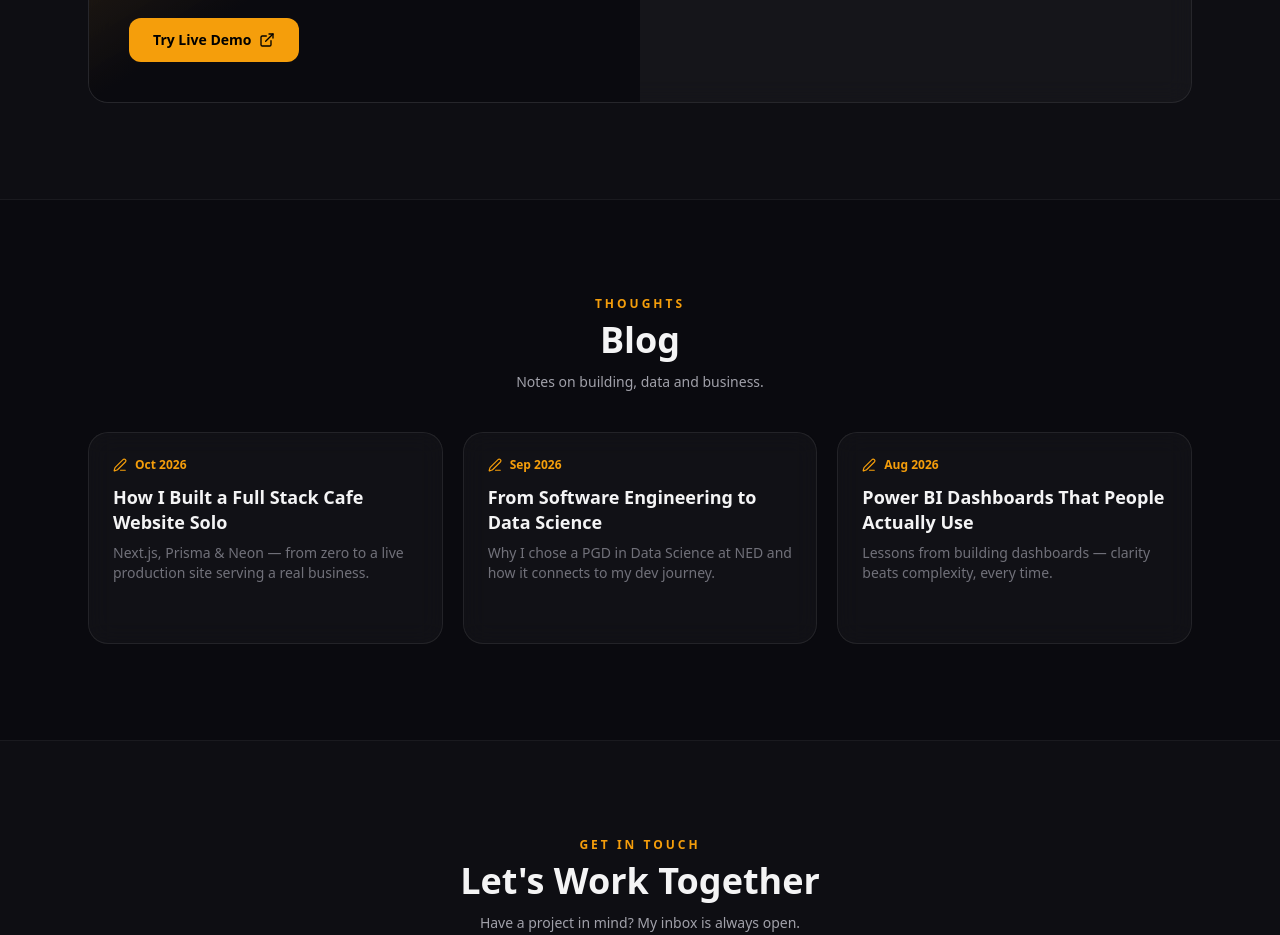
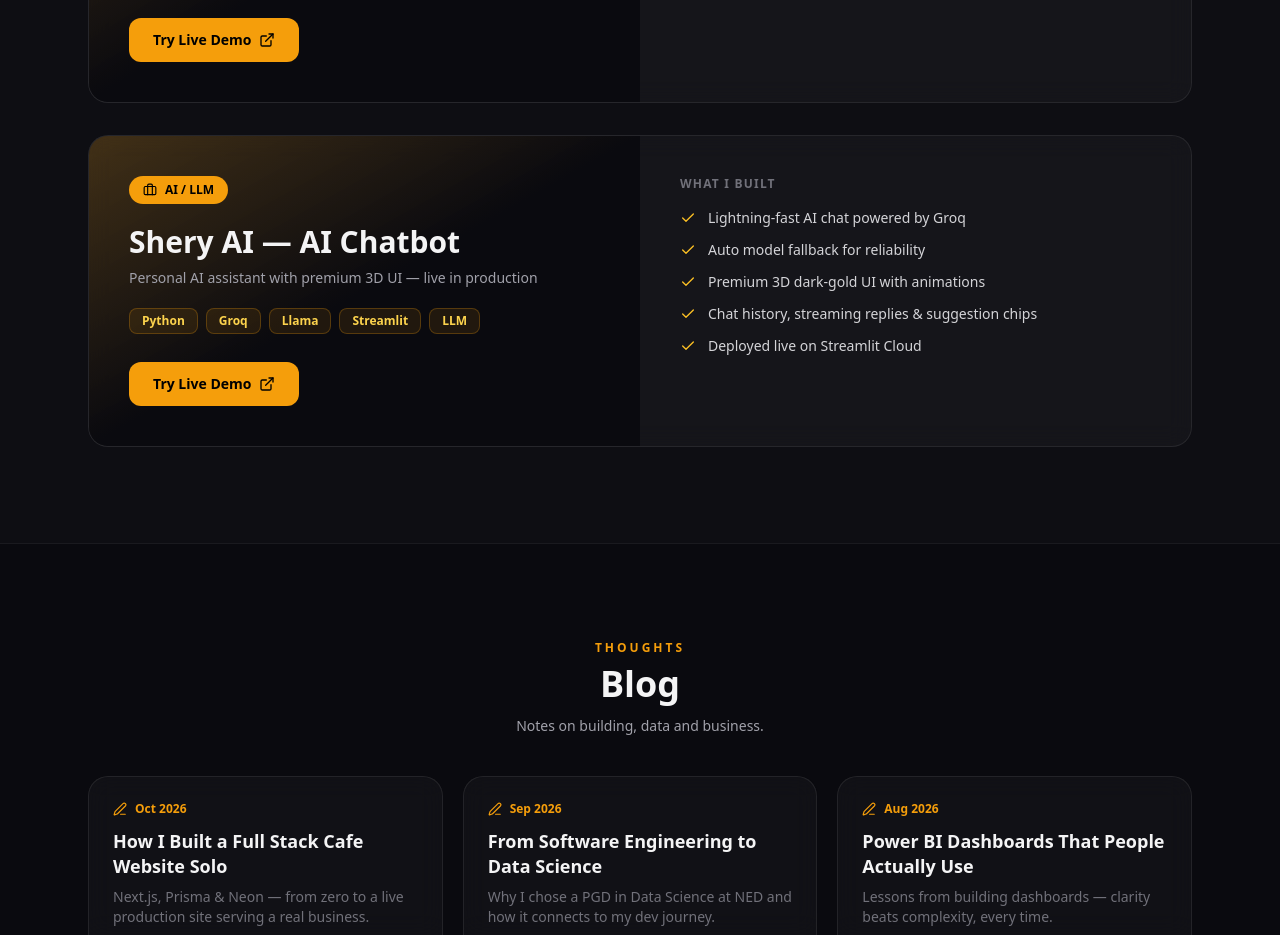
Before and after one commit to sheharyarshahid009-maker/sheharyar-portfolio, a Next.js app: page / in a window 1280 px wide. Shown: the part 4920-5855 px from the top of the page. Built offline with nearby package versions, Linux system fonts and the light colour scheme.

Commit message:
add Shery AI chatbot project

```diff
--- a/src/app/page.tsx
+++ b/src/app/page.tsx
@@ -165,6 +165,21 @@
       "71% accuracy with feature importance insights",
       "Interactive form: predict churn risk instantly",
       "Dark-gold UI matching portfolio branding",
+      "Deployed live on Streamlit Cloud",
+    ],
+  },
+  {
+    title: "Shery AI — AI Chatbot",
+    tagline: "Personal AI assistant with premium 3D UI — live in production",
+    link: "https://shery-ai-k2xsgbzfzsnswuzyhzso7v.streamlit.app/",
+    linkLabel: "Try Live Demo",
+    badge: "AI / LLM",
+    stack: ["Python", "Groq", "Llama", "Streamlit", "LLM"],
+    features: [
+      "Lightning-fast AI chat powered by Groq",
+      "Auto model fallback for reliability",
+      "Premium 3D dark-gold UI with animations",
+      "Chat history, streaming replies & suggestion chips",
       "Deployed live on Streamlit Cloud",
     ],
   },
```
